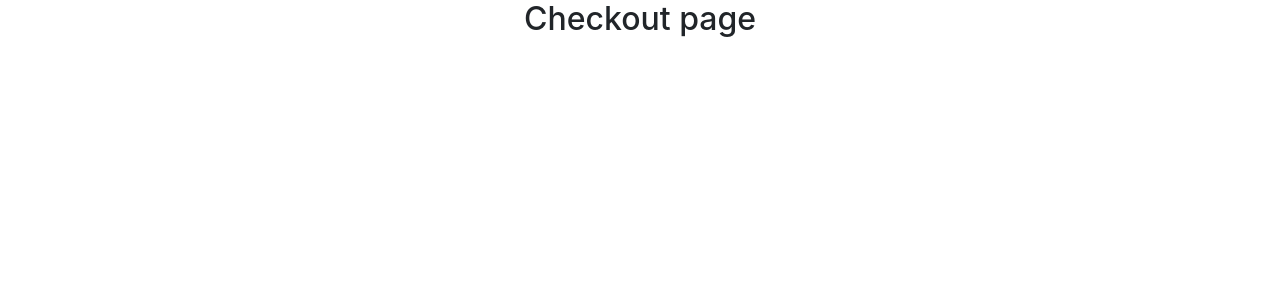
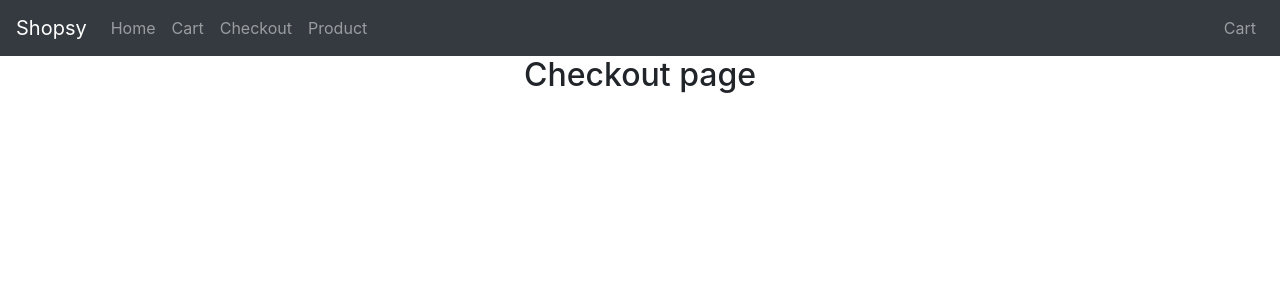
Before and after one commit to meru20/react-shopsy-ts, a React (Create React App) app: page /checkout in a window 1280 px wide. Shown: the top 300 px of the page. Built offline with nearby package versions, Linux system fonts and the light colour scheme.

Commit message:
feat(app-routes): imported navbar to AppRouter

```diff
--- a/src/components/Navbar.tsx
+++ b/src/components/Navbar.tsx
@@ -6,12 +6,16 @@ const Navbar = () => {
             {/*logo*/}
             <Link to='/' className='navbar-brand'>Shopsy</Link>
             {/*menu*/}
-            <div>
+            <div className='collapse navbar-collapse'>
+            <div className='navbar-nav'>
                 <Link className='nav-link' to='/'>Home</Link>
                 <Link className='nav-link' to='/cart'>Cart</Link>
                 <Link className='nav-link' to='/checkout'>Checkout</Link>
                 <Link className='nav-link' to='/products/1'>Product</Link>
             </div>
+
+            </div>
+
             {/*Cart Icon */}
             <div className ='sh-cart-icon'>
                 <div className='navbar-nav'>
--- a/src/routers/AppRoutes.tsx
+++ b/src/routers/AppRoutes.tsx
@@ -4,16 +4,23 @@ import Homepage from '../pages/HomePage';
 import CartPage from '../pages/CartPage';
 import CheckoutPage from '../pages/CheckoutPage';
 import ProductPage from '../pages/ProductPage';
+//components
+import NavBar from '../components/Navbar';
 
 const AppRoutes = () => {
     return (
         <div>
+            <NavBar/>
+            <div className='container'>
             <Switch>
                 <Route path='/' exact component={Homepage}/>
                 <Route path='/products/:productId'  component={ProductPage} />
                 <Route path='/cart' component={CartPage}/>
                 <Route path='/checkout' component={CheckoutPage}/>
             </Switch>
+
+            </div>
+
         </div>
 
     )
```
